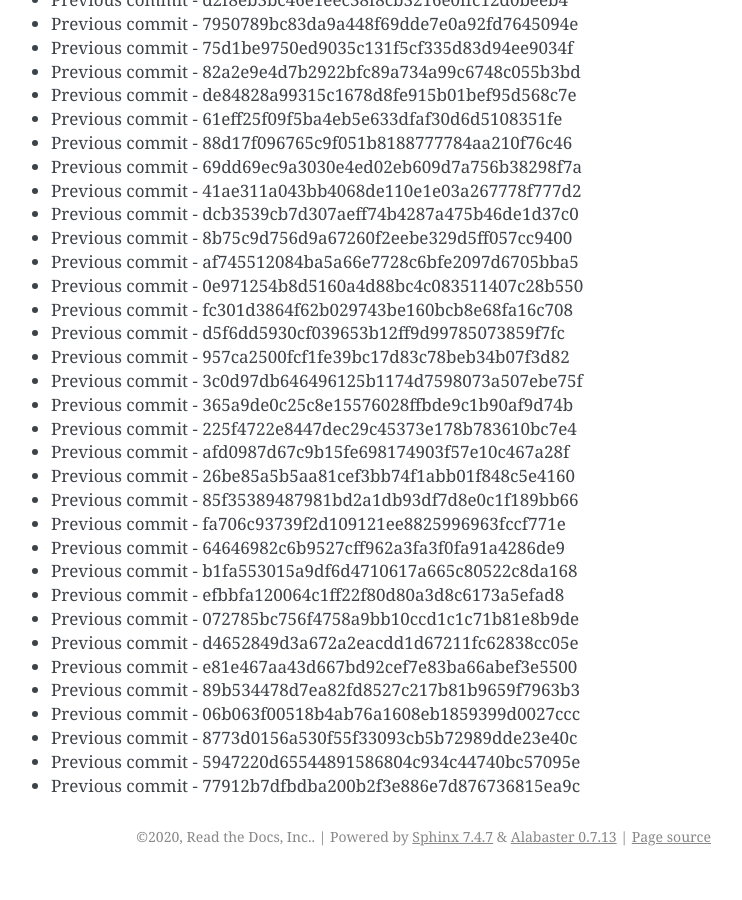
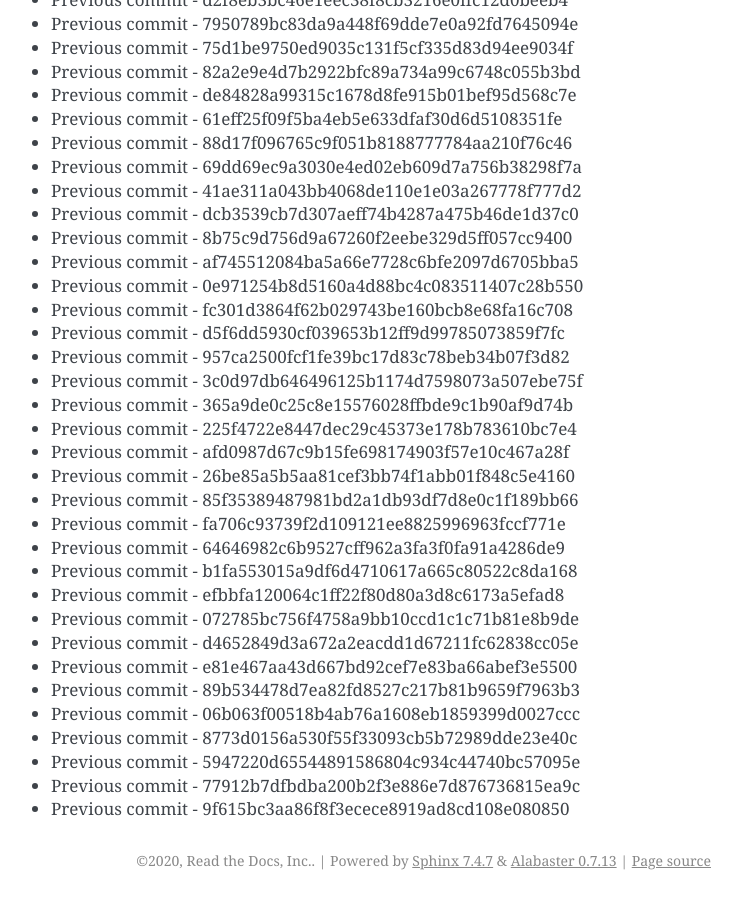
Before and after one commit to readthedocs/rtd-git-stresstest, a Sphinx documentation site: the page built from docs/updates.rst, in a window 1280 px wide and 900 px high, scrolled down 21073 px. Shown: the whole window, without its empty margins (399-1141 px from the left). Built offline with Sphinx 7.4.7, drawn with Linux system fonts in a browser that asks for light colours; before the commit the page ends 21949 px from its top, so only the background shows below that.

Commit message:
Generating commit from previous: 9f615bc3aa86f8f3ecece8919ad8cd108e080850

```diff
--- a/docs/updates.rst
+++ b/docs/updates.rst
@@ -917,3 +917,4 @@ It can be tested for any performance characteristics.
 * Previous commit - 8773d0156a530f55f33093cb5b72989dde23e40c
 * Previous commit - 5947220d65544891586804c934c44740bc57095e
 * Previous commit - 77912b7dfbdba200b2f3e886e7d876736815ea9c
+* Previous commit - 9f615bc3aa86f8f3ecece8919ad8cd108e080850
```
